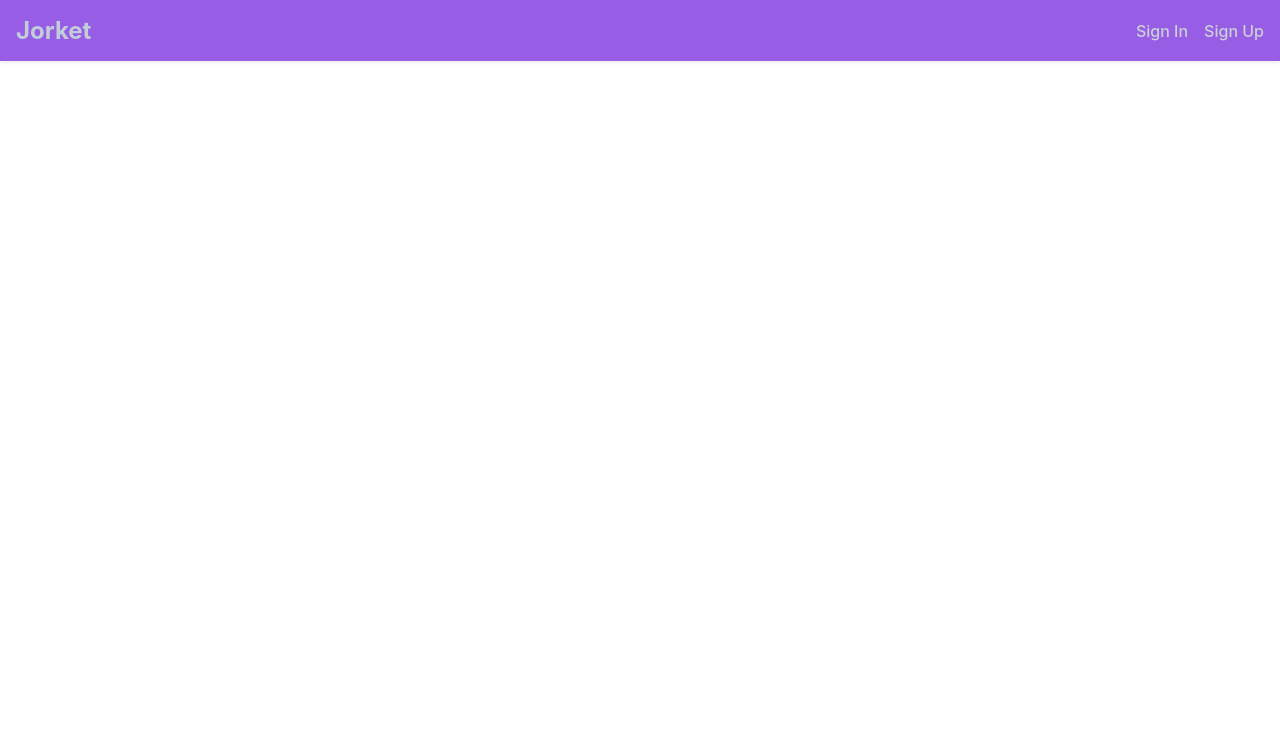
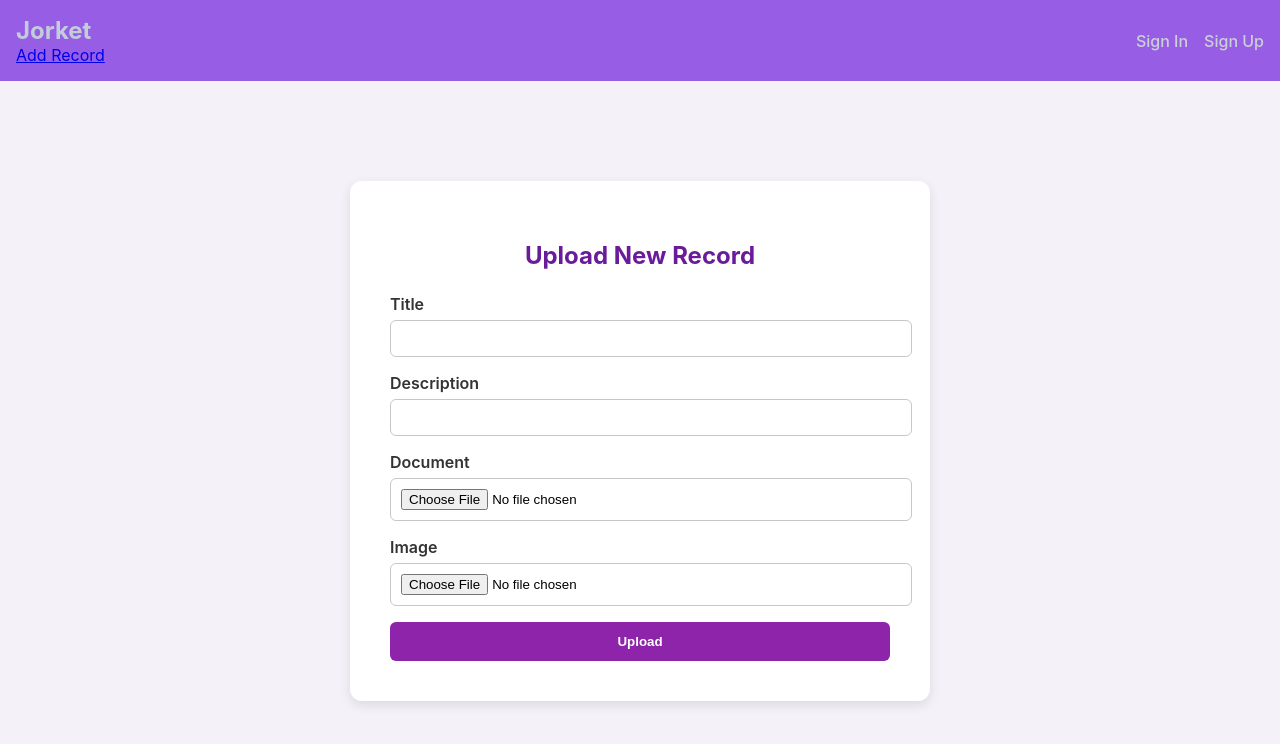
Before and after one commit to karthikveerla/ECOMM, a React (Create React App) app in the folder jorket-ui/: page /addrecord in a window 1280 px wide. Shown: the top 744 px of the page. Built offline with nearby package versions, Linux system fonts and the light colour scheme.

Commit message:
added new form

```diff
--- a/jorket-ui/src/components/Header.jsx
+++ b/jorket-ui/src/components/Header.jsx
@@ -8,6 +8,7 @@ export default function Header() {
         <Link to="/" style={{ textDecoration: 'none', color: '#c1cddaff' }}>
           <h1>Jorket</h1>
         </Link>
+        <Link to="/addrecord">Add Record</Link>
       </div>
       <nav className="nav-links">
         <Link to="/signin">Sign In</Link>
--- /dev/null
+++ b/jorket-ui/src/pages/Addrecord.jsx
@@ -0,0 +1,85 @@
+import React, { useState } from "react";
+import "../styles/Addrecord.css";
+
+export default function Addrecord() {
+  const [formData, setFormData] = useState({
+    title: "",
+    description: "",
+    document: null,
+    image: null,
+  });
+
+  const handleChange = (e) => {
+    setFormData({ ...formData, [e.target.name]: e.target.value });
+  };
+
+  const handleFileChange = (e) => {
+    setFormData({ ...formData, [e.target.name]: e.target.files[0] });
+  };
+
+  const handleSubmit = async (e) => {
+    e.preventDefault();
+    const data = new FormData();
+    data.append("title", formData.title);
+    data.append("description", formData.description);
+    data.append("document", formData.document);
+    data.append("image", formData.image);
+
+    await fetch("http://localhost:8080/api/records/upload", {
+      method: "POST",
+      body: data,
+    });
+
+    alert("Record uploaded successfully!");
+  };
+
+ return (
+    <div className="upload-container">
+      <div className="upload-card">
+        <form className="upload-form" onSubmit={handleSubmit}>
+          <h2>Upload New Record</h2>
+
+          <label>Title</label>
+          <input
+            type="text"
+            name="title"
+            value={formData.title}
+            onChange={handleChange}
+            required
+          />
+
+          <label>Description</label>
+          <input
+            type="text"
+            name="description"
+            value={formData.description}
+            onChange={handleChange}
+            required
+          />
+
+          <label>Document</label>
+          <input
+            type="file"
+            name="document"
+            accept=".pdf,.doc,.docx,.txt"
+            onChange={handleFileChange}
+            required
+          />
+
+          <label>Image</label>
+          <input
+            type="file"
+            name="image"
+            accept="image/*"
+            onChange={handleFileChange}
+            required
+          />
+
+          <button type="submit">Upload</button>
+
+          {/* {message && <p className="upload-message">{message}</p>} */}
+        </form>
+      </div>
+    </div>
+  );
+}
--- a/jorket-ui/src/routes/AppRoutes.jsx
+++ b/jorket-ui/src/routes/AppRoutes.jsx
@@ -2,6 +2,7 @@ import { Routes, Route } from "react-router-dom";
 import Home from "../pages/Home";
 import SignIn from "../pages/Signin";
 import SignUp from "../pages/Signup";
+import Addrecord from "../pages/Addrecord";
 
 export default function AppRoutes() {
   return (
@@ -10,6 +11,7 @@ export default function AppRoutes() {
       <Route path="/signin" element={<SignIn />} />
       <Route path="/signup" element={<SignUp />} />
       <Route path="/home" element={<Home />} />
+      <Route path="/addrecord" element={<Addrecord />} />
     </Routes>
   );
 }
--- /dev/null
+++ b/jorket-ui/src/styles/Addrecord.css
@@ -0,0 +1,60 @@
+.upload-container {
+  display: flex;
+  justify-content: center;
+  align-items: center;
+  height: calc(100vh - 80px); /* leave space for header */
+  background-color: #f4f2f8;
+}
+
+.upload-card {
+  background-color: white;
+  box-shadow: 0 4px 12px rgba(0, 0, 0, 0.1);
+  border-radius: 12px;
+  max-width: 500px;
+  width: 100%;
+  padding: 40px;
+}
+
+.upload-form h2 {
+  color: #6a1b9a;
+  margin-bottom: 24px;
+  text-align: center;
+}
+
+.upload-form label {
+  display: block;
+  margin-bottom: 6px;
+  font-weight: 600;
+  color: #333;
+}
+
+.upload-form input[type="text"],
+.upload-form input[type="file"] {
+  width: 100%;
+  padding: 10px;
+  border: 1px solid #c7c7c7;
+  border-radius: 6px;
+  margin-bottom: 16px;
+}
+
+.upload-form button {
+  width: 100%;
+  background-color: #8e24aa;
+  color: white;
+  padding: 12px;
+  border: none;
+  border-radius: 6px;
+  font-weight: bold;
+  cursor: pointer;
+}
+
+.upload-form button:hover {
+  background-color: #6a1b9a;
+}
+
+.upload-message {
+  margin-top: 1rem;
+  text-align: center;
+  font-weight: bold;
+  color: #333;
+}
```
